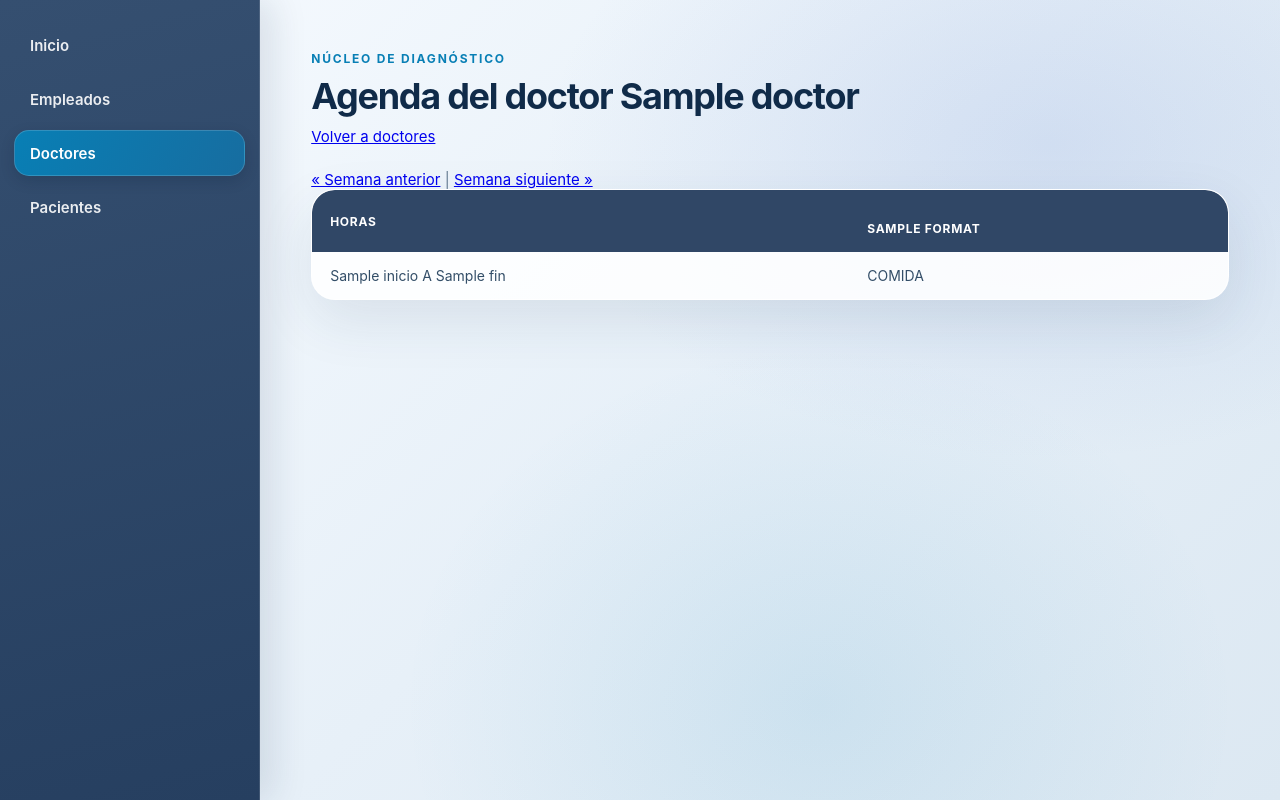
After one commit to EmiGlz29/nucleo_diagnostico, a Laravel app: template resources/views/DOCTORES/AgendaDoctor.blade.php in a window 1280 px wide. The commit adds this page. Run offline with Laravel 12, Linux system fonts and the light colour scheme; the template is opened without the code that fills it: most values are stand-ins (such as "Sample title", 1, 10 or a date in 2020); data that the repository does not hold is empty.

Commit message:
Se crea una vista para mostrar la agenda de un doctor en especifico, muestra los dias y las horas asi como su horario de comida, aun no tiene funcionalidad ya que no existen los metodos de citas

```diff
--- /dev/null
+++ b/resources/views/DOCTORES/AgendaDoctor.blade.php
@@ -0,0 +1,91 @@
+<!DOCTYPE html>
+<html lang="es">
+<head>
+    <meta charset="UTF-8">
+    <meta name="viewport" content="width=device-width, initial-scale=1.0">
+    <title>Agenda del doctor {{ $doctor->nombre }} | Núcleo de Diagnóstico</title>
+    <link rel="stylesheet" href="{{ asset('management.css') }}">
+</head>
+<body>
+    <nav class="sidebar" aria-label="Navegación principal">
+        <a href="{{ route('menu-principal') }}">Inicio</a>
+        <div class="sidebar-item">
+            <a href="{{ route('empleados.index') }}">Empleados</a>
+            <div class="submenu">
+                @can('gestionar-altas') <a href="{{ route('empleados.create') }}">Agregar empleados</a> @endcan
+                <a href="{{ route('empleados.index') }}">Consultas generales</a>
+            </div>
+        </div>
+        <div class="sidebar-item">
+            <a href="{{ route('doctores.index') }}" class="active">Doctores</a>
+            <div class="submenu">
+                @can('gestionar-altas') <a href="{{ route('doctores.create') }}">Agregar doctores</a> @endcan
+                <a href="{{ route('doctores.index') }}" class="active">Consultas generales</a>
+            </div>
+        </div>
+        <div class="sidebar-item">
+            <a href="{{ route('pacientes.index') }}">Pacientes</a>
+            <div class="submenu">
+                <a href="{{ route('pacientes.create') }}">Agregar paciente</a>
+                <a href="{{ route('pacientes.index') }}">Consultas generales</a>
+            </div>
+        </div>
+    </nav>
+
+    <main class="container">
+        <header class="page-header">
+            <div>
+                <p class="eyebrow">Núcleo de Diagnóstico</p>
+                <h1>Agenda del doctor {{ $doctor->nombre }}</h1>
+                <p class="page-description">
+                    <a href="{{ route('doctores.index') }}">Volver a doctores</a>
+                </p>
+            </div>
+        </header>
+
+        <nav class="page-description" aria-label="Cambiar semana">
+            <a href="{{ route('doctores.agenda', ['doctor' => $doctor, 'semana' => $semanaAnterior]) }}">« Semana anterior</a>
+            |
+            <a href="{{ route('doctores.agenda', ['doctor' => $doctor, 'semana' => $semanaSiguiente]) }}">Semana siguiente »</a>
+        </nav>
+
+        <div class="table-wrap">
+            <table class="data-table">
+                <thead>
+                    <tr>
+                        <th scope="col">Horas</th>
+                        @foreach ($dias as $dia)
+                            <th scope="col">
+                                {{ ['', 'Lunes', 'Martes', 'Miércoles', 'Jueves', 'Viernes', 'Sábado', 'Domingo'][$dia->dayOfWeekIso] }}
+                                <br>
+                                {{ $dia->format('d/m') }}
+                            </th>
+                        @endforeach
+                    </tr>
+                </thead>
+                <tbody>
+                    @foreach ($horas as $hora)
+                        <tr>
+                            <td>{{ $hora['inicio'] }} A {{ $hora['fin'] }}</td>
+                            @foreach ($dias as $dia)
+                                @php
+                                    $cita = $citas->get($dia->toDateString().'|'.$hora['inicio']);
+                                @endphp
+                                <td>
+                                    @if ($hora['comida'])
+                                        COMIDA
+                                    @elseif ($cita)
+                                        Paciente {{ $cita->paciente->nombre }}
+                                    @else
+                                        Libre
+                                    @endif
+                                </td>
+                            @endforeach
+                        </tr>
+                    @endforeach
+                </tbody>
+            </table>
+        </div>
+    </main>
+</body>
+</html>
--- a/resources/views/DOCTORES/MostrarDoctor.blade.php
+++ b/resources/views/DOCTORES/MostrarDoctor.blade.php
@@ -3,7 +3,7 @@
 <head>
     <meta charset="UTF-8">
     <meta name="viewport" content="width=device-width, initial-scale=1.0">
-    <title>Doctores | San Mariscal</title>
+    <title>Doctores | Núcleo de Diagnóstico</title>
     <link rel="stylesheet" href="{{ asset('management.css') }}">
 </head>
 <body>
@@ -52,6 +52,7 @@
                         <th scope="col">Fecha de nacimiento</th>
                         <th scope="col">Sexo</th>
                         <th scope="col">Especialidad</th>
+                        <th scope="col">Agenda</th>
                     </tr>
                 </thead>
                 <tbody>
@@ -64,9 +65,10 @@
                             <td>{{ $doctor->fecha_nac }}</td>
                             <td>{{ $doctor->sexo }}</td>
                             <td>{{ $doctor->especialidad }}</td>
+                            <td><a class="btn" href="{{ route('doctores.agenda', $doctor) }}">Agenda</a></td>
                         </tr>
                     @empty
-                        <tr><td class="empty-state" colspan="7">Todavía no hay doctores registrados.</td></tr>
+                        <tr><td class="empty-state" colspan="8">Todavía no hay doctores registrados.</td></tr>
                     @endforelse
                 </tbody>
             </table>
--- a/routes/web.php
+++ b/routes/web.php
@@ -22,7 +22,7 @@ Route::middleware(['auth', 'verified'])->group(function () {
     // Rutas para Doctores
     Route::get('/doctores/crear', [DoctorController::class, 'create'])->middleware('can:gestionar-altas')->name('doctores.create');
     Route::post('/doctores', [DoctorController::class, 'store'])->middleware('can:gestionar-altas')->name('doctores.store');
-
+    Route::get('doctores/{doctor}/agenda', [DoctorController::class, 'agenda'])->name('doctores.agenda');
     Route::get('/doctores/mostrar', [DoctorController::class, 'index'])->name('doctores.index');
 
     //Rutas para pacientes
@@ -34,7 +34,6 @@ Route::middleware(['auth', 'verified'])->group(function () {
     //Rutas para citas
     Route::get('/citas/crear', [CitaController::class, 'create'])->name('citas.create');
     Route::post('/citas', [CitaController::class, 'store'])->name('citas.store');
-
     Route::get('/citas/mostrar', [CitaController::class, 'index'])->name('citas.index');
 });
 
```
Also changed, not shown: app/Http/Controllers/DoctorController.php (+41 -0 lines), app/Models/Cita.php (+16 -0 lines).
